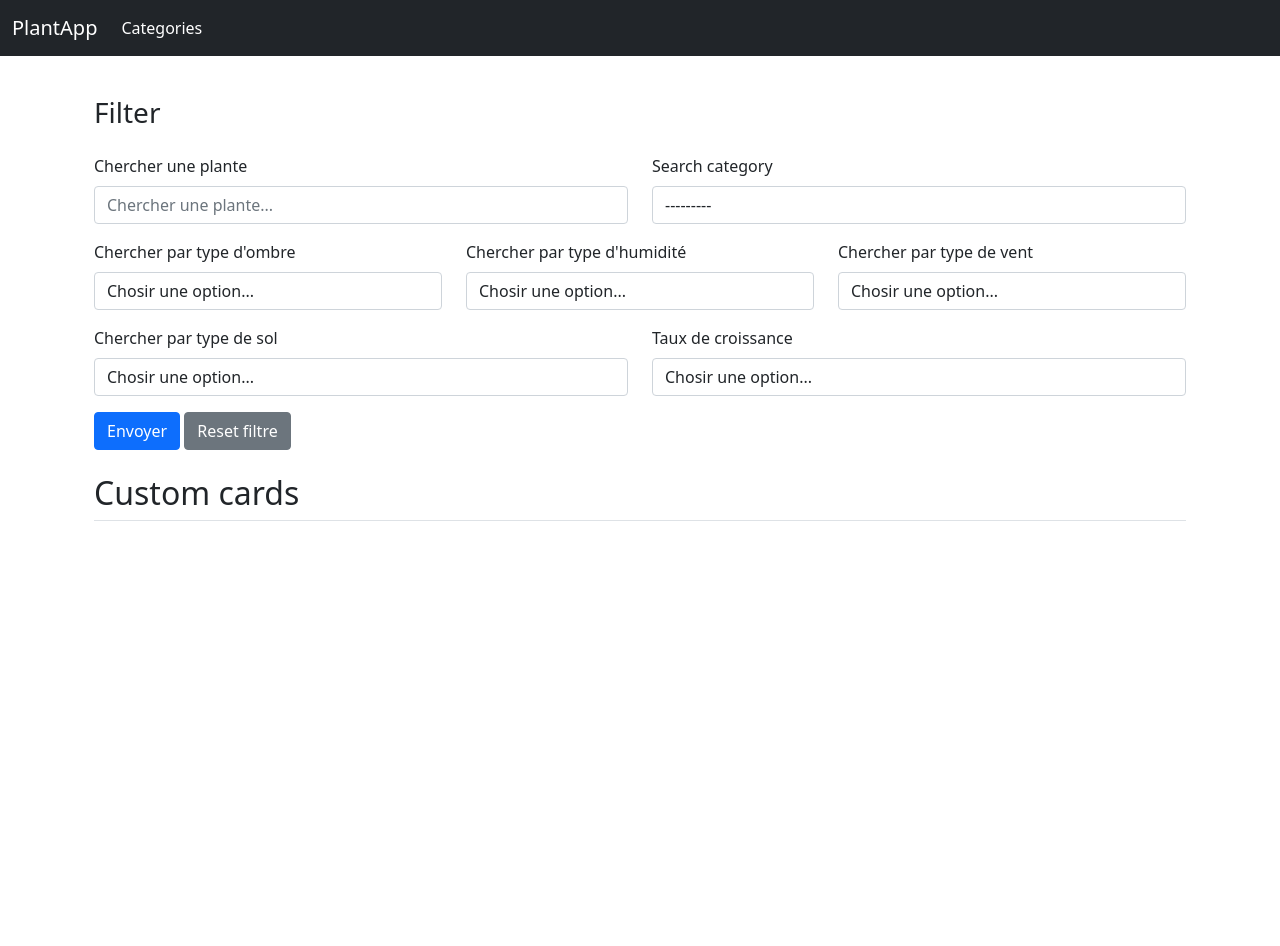
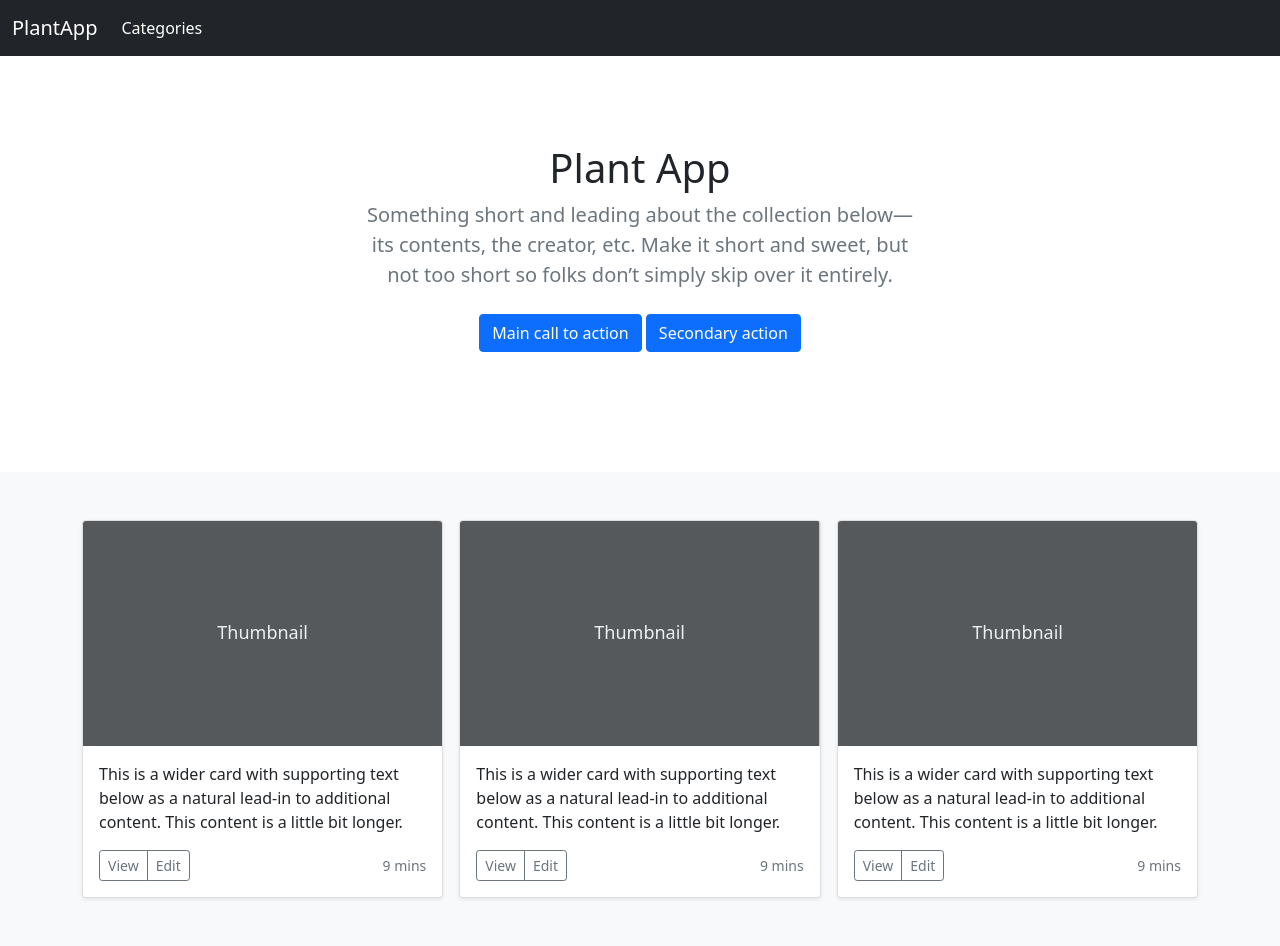
Before and after one commit to ZAomineZ/plant_app, a Django app: page / in a window 1280 px wide. Before the commit the page ends 521 px from the top, so only its background shows below. Run offline with Django 3.2, Linux system fonts and the light colour scheme; data that the repository does not hold is empty.

Commit message:
feat: add home page to app

```diff
--- a/PlantApp/settings.py
+++ b/PlantApp/settings.py
@@ -116,6 +116,7 @@ USE_TZ = True
 # Static files (CSS, JavaScript, Images)
 # https://docs.djangoproject.com/en/3.2/howto/static-files/
 
+STATIC_ROOT = os.path.join(os.path.dirname(BASE_DIR), 'static')
 STATIC_URL = '/static/'
 # Media image url
 MEDIA_URL = '/media/'
--- a/plant/static/plant/css/app.css
+++ b/plant/static/plant/css/app.css
@@ -4,3 +4,12 @@
     background-position: center center;
     background-size: cover;
 }
+
+/* IMAGE MODULE */
+.bd-placeholder-img {
+    font-size: 1.125rem;
+    text-anchor: middle;
+    -webkit-user-select: none;
+    -moz-user-select: none;
+    user-select: none;
+}
--- a/plant/templates/layout/base.html
+++ b/plant/templates/layout/base.html
@@ -15,8 +15,6 @@
 </head>
 <body>
 {% include 'layout/header.html' %}
-<div class="container mt-5 px-4 py-5" id="custom-cards">
-    {% block content %}{% endblock %}
-</div>
+{% block content %}{% endblock %}
 </body>
 </html>
--- a/plant/templates/plant/index.html
+++ b/plant/templates/plant/index.html
@@ -1,10 +1,100 @@
 {% extends 'layout/base.html' %}
 
 {% block content %}
-
-    {% include 'plant/components/filter.html' %}
-
-    <h2 class="pb-2 pt-4 border-bottom">Custom cards</h2>
-
-    {% include 'plant/components/listing_with_pagination.html' %}
+    <main>
+        <section class="py-5 text-center container" style="padding-top: 6rem !important;">
+            <div class="row py-lg-5">
+                <div class="col-lg-6 col-md-8 mx-auto">
+                    <h1 class="fw-light">Plant App</h1>
+                    <p class="lead text-muted">
+                        Something short and leading about the collection below—its contents, the creator, etc. Make it
+                        short and
+                        sweet, but not too short so folks don’t simply skip over it entirely.
+                    </p>
+                    <p>
+                        <a href="#" class="btn btn-primary my-2">Main call to action</a>
+                        <a href="#" class="btn btn-primary my-2">Secondary action</a>
+                    </p>
+                </div>
+            </div>
+        </section>
+    </main>
+    <div class="py-5 bg-light">
+        <div class="container">
+            <div class="row row-cols-1 row-cols-sm-2 row-cols-md-3 g-3">
+                <div class="col">
+                    <div class="card shadow-sm">
+                        <svg class="bd-placeholder-img card-img-top" width="100%" height="225"
+                             xmlns="http://www.w3.org/2000/svg" role="img" aria-label="Placeholder: Thumbnail"
+                             preserveAspectRatio="xMidYMid slice" focusable="false"><title>Placeholder</title>
+                            <rect width="100%" height="100%" fill="#55595c"></rect>
+                            <text x="50%" y="50%" fill="#eceeef" dy=".3em">Thumbnail</text>
+                        </svg>
+                        <div class="card-body">
+                            <p class="card-text">
+                                This is a wider card with supporting text below as a natural lead-in to additional
+                                content.
+                                This content is a little bit longer.
+                            </p>
+                            <div class="d-flex justify-content-between align-items-center">
+                                <div class="btn-group">
+                                    <button type="button" class="btn btn-sm btn-outline-secondary">View</button>
+                                    <button type="button" class="btn btn-sm btn-outline-secondary">Edit</button>
+                                </div>
+                                <small class="text-muted">9 mins</small>
+                            </div>
+                        </div>
+                    </div>
+                </div>
+                <div class="col">
+                    <div class="card shadow-sm">
+                        <svg class="bd-placeholder-img card-img-top" width="100%" height="225"
+                             xmlns="http://www.w3.org/2000/svg" role="img" aria-label="Placeholder: Thumbnail"
+                             preserveAspectRatio="xMidYMid slice" focusable="false"><title>Placeholder</title>
+                            <rect width="100%" height="100%" fill="#55595c"></rect>
+                            <text x="50%" y="50%" fill="#eceeef" dy=".3em">Thumbnail</text>
+                        </svg>
+                        <div class="card-body">
+                            <p class="card-text">
+                                This is a wider card with supporting text below as a natural lead-in to additional
+                                content.
+                                This content is a little bit longer.
+                            </p>
+                            <div class="d-flex justify-content-between align-items-center">
+                                <div class="btn-group">
+                                    <button type="button" class="btn btn-sm btn-outline-secondary">View</button>
+                                    <button type="button" class="btn btn-sm btn-outline-secondary">Edit</button>
+                                </div>
+                                <small class="text-muted">9 mins</small>
+                            </div>
+                        </div>
+                    </div>
+                </div>
+                <div class="col">
+                    <div class="card shadow-sm">
+                        <svg class="bd-placeholder-img card-img-top" width="100%" height="225"
+                             xmlns="http://www.w3.org/2000/svg" role="img" aria-label="Placeholder: Thumbnail"
+                             preserveAspectRatio="xMidYMid slice" focusable="false"><title>Placeholder</title>
+                            <rect width="100%" height="100%" fill="#55595c"></rect>
+                            <text x="50%" y="50%" fill="#eceeef" dy=".3em">Thumbnail</text>
+                        </svg>
+                        <div class="card-body">
+                            <p class="card-text">
+                                This is a wider card with supporting text below as a natural lead-in to additional
+                                content.
+                                This content is a little bit longer.
+                            </p>
+                            <div class="d-flex justify-content-between align-items-center">
+                                <div class="btn-group">
+                                    <button type="button" class="btn btn-sm btn-outline-secondary">View</button>
+                                    <button type="button" class="btn btn-sm btn-outline-secondary">Edit</button>
+                                </div>
+                                <small class="text-muted">9 mins</small>
+                            </div>
+                        </div>
+                    </div>
+                </div>
+            </div>
+        </div>
+    </div>
 {% endblock %}
--- a/plant/urls.py
+++ b/plant/urls.py
@@ -1,9 +1,12 @@
+from django.conf import settings
+from django.conf.urls.static import static
 from django.urls.conf import path
 from . import views
 
 app_name = 'plant'
 urlpatterns = [
-    path('', views.index, name="index"),
-    path('categories/', views.categories, name="categories"),
-    path('categories/<str:category_slug>', views.category_detail, name="category.detail")
-]
+    path('', views.home.index, name="index"),
+    path('plants/', views.plant.index, name="plants.index"),
+    path('categories/', views.category.categories, name="categories"),
+    path('categories/<str:category_slug>', views.category.category_detail, name="category.detail")
+] + static(settings.STATIC_URL, document_root=settings.STATIC_ROOT)
--- /dev/null
+++ b/plant/views/__init__.py
@@ -0,0 +1,3 @@
+from plant.views.home import *
+from plant.views.plant import *
+from plant.views.category import *
--- /dev/null
+++ b/plant/views/home.py
@@ -0,0 +1,5 @@
+from django.shortcuts import render
+
+
+def index(request):
+    return render(request, 'plant/index.html')
--- a/plant/views.py
+++ b/plant/views/plant.py
@@ -1,23 +1,11 @@
 from django.contrib import messages
-from django.core.paginator import Paginator
 from django.http import HttpResponseRedirect
-from django.shortcuts import render, get_object_or_404
+from django.shortcuts import render
 from django.urls import reverse
 
 from plant.forms import PlantFilterForm
-from plant.models import Plant, Category
-
-
-# Create your views here.
-def getPaginate(request, plants: list = None):
-    if plants is None:
-        items = Plant.objects.all()
-    else:
-        items = plants
-    paginator = Paginator(items, 9)
-
-    page_number = request.GET.get('page')
-    return paginator.get_page(page_number)
+from plant.models import Category, Plant
+from plant.views.utils import Paginate
 
 
 def index(request):
@@ -59,22 +47,9 @@ def index(request):
                 plants = []
             else:
                 plants = Plant.objects.filter(**args).all()
-            pagePlant = getPaginate(request, plants)
+            pagePlant = Paginate.getPaginate(request, plants)
 
     else:
-        pagePlant = getPaginate(request)
+        pagePlant = Paginate.getPaginate(request)
         form = PlantFilterForm()
-    return render(request, 'plant/index.html', {'pagePlant': pagePlant, 'form': form})
-
-
-def categories(request):
-    categories = Category.objects.all()
-    return render(request, 'plant/category/index.html', {'categories': categories})
-
-
-def category_detail(request, category_slug: str):
-    category = get_object_or_404(Category, slug=category_slug)
-    # Get all plants with the paginator
-    plants = Plant.objects.filter(category=category).all()
-    pagePlant = getPaginate(request, plants)
-    return render(request, 'plant/category/detail.html', {'category': category, 'pagePlant': pagePlant})
+    return render(request, 'plant/plant/index.html', {'pagePlant': pagePlant, 'form': form})
```
Also changed, not shown: plant/templates/plant/plant/index.html (added, +10 -0 lines), plant/views/category.py (added, +17 -0 lines), plant/views/utils/Paginate.py (added, +14 -0 lines).
